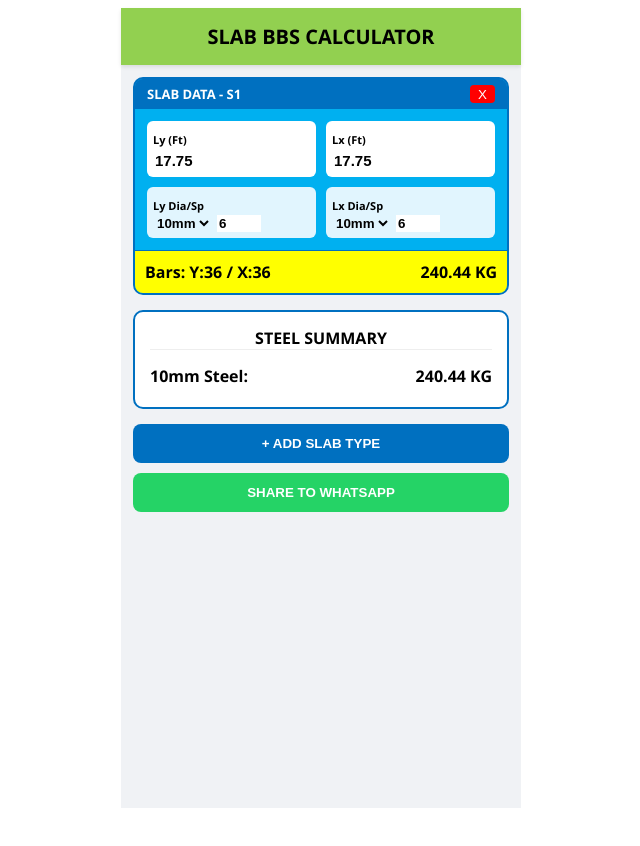
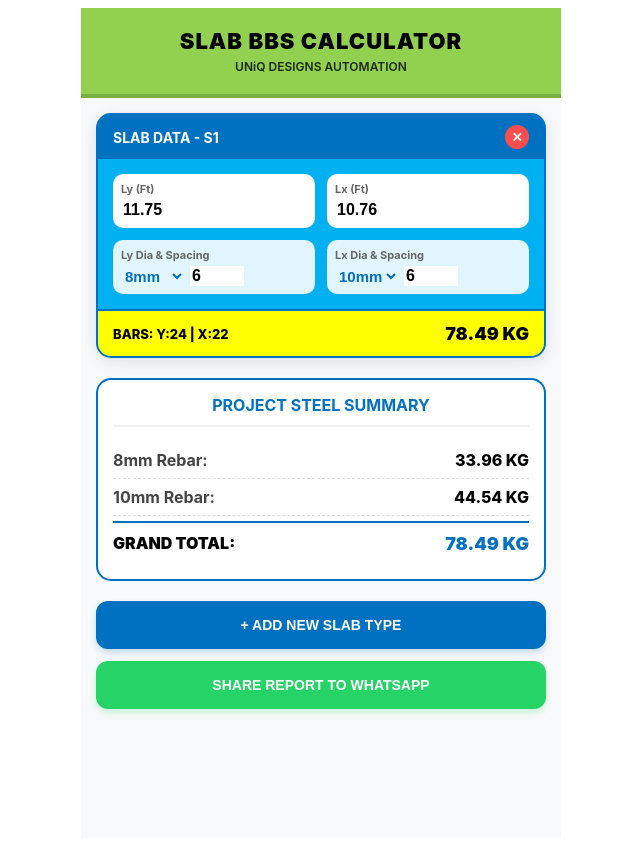
Before and after one commit to Movieeesss/SLAB-BBS, a React (Vite) app: page / in a window 1280 px wide. Shown: the whole page, without its empty margins (319-959 px from the left). Before the commit the page ends 816 px from the top, so only its background shows below. Built offline with nearby package versions, Linux system fonts and the light colour scheme.

Commit message:
Update SlabBBS.tsx

```diff
--- a/src/SlabBBS.tsx
+++ b/src/SlabBBS.tsx
@@ -13,9 +13,11 @@ interface SlabRow {
   spX: string;
 }
 
+const ROD_OPTIONS = [8, 10, 12, 16, 20, 25];
+
 export default function SlabBBSCalculator() {
   const [rows, setRows] = useState<SlabRow[]>([
-    { id: 1, tag: 'S1', lyFt: '17.75', lxFt: '17.75', diaY: '10', spY: '6', diaX: '10', spX: '6' }
+    { id: 1, tag: 'S1', lyFt: '11.75', lxFt: '10.76', diaY: '8', spY: '6', diaX: '10', spX: '6' }
   ]);
 
   const computedData = useMemo(() => {
@@ -27,112 +29,199 @@ export default function SlabBBSCalculator() {
       const dY = parseInt(r.diaY);
       const dX = parseInt(r.diaX);
 
-      // Conversion to Meters
       const lyM = lyFt / 3.281;
       const lxM = lxFt / 3.281;
 
-      // Nos Calculation matching your Excel: =C6/(E6/12/3.281)+1
+      // Nos Calculation matching Excel logic: (Length / Spacing) + 1
       const nosY = spY > 0 ? Math.floor(lyM / (spY / 12 / 3.281)) + 1 : 0;
       const nosX = spX > 0 ? Math.floor(lxM / (spX / 12 / 3.281)) + 1 : 0;
 
-      // Exact Weight Calculation: (Length * Nos * D^2 / 162)
       const weightY = (lyM * nosY * (dY * dY)) / 162;
       const weightX = (lxM * nosX * (dX * dX)) / 162;
       const totalKg = weightY + weightX;
 
-      return { ...r, nosY, nosX, totalKg };
+      return { ...r, nosY, nosX, totalKg, weightY, weightX };
     });
 
-    const summary: Record<number, number> = { 8: 0, 10: 0, 12: 0, 16: 0 };
+    const summary: Record<number, number> = { 8: 0, 10: 0, 12: 0, 16: 0, 20: 0, 25: 0 };
     results.forEach(res => {
-      const dy = parseInt(res.diaY);
-      const dx = parseInt(res.diaX);
-      const lyM = (parseFloat(res.lyFt) || 0) / 3.281;
-      const lxM = (parseFloat(res.lxFt) || 0) / 3.281;
-
-      summary[dy] += (lyM * res.nosY * (dy * dy)) / 162;
-      summary[dx] += (lxM * res.nosX * (dx * dx)) / 162;
+      summary[parseInt(res.diaY)] += res.weightY;
+      summary[parseInt(res.diaX)] += res.weightX;
     });
 
     return { results, summary };
   }, [rows]);
 
-  const shareToWhatsApp = () => {
-    let message = `*UNiQ DESIGNS - SLAB BBS REPORT*%0A%0A`;
-    computedData.results.forEach(r => {
-      message += `*${r.tag}*: ${r.lyFt}'x${r.lxFt}' | Ly:${r.nosY}nos Lx:${r.nosX}nos | *${r.totalKg.toFixed(2)} KG*%0A`;
-    });
-    message += `%0A*TOTAL STEEL:* ${Object.values(computedData.summary).reduce((a, b) => a + b, 0).toFixed(2)} KG`;
-    window.open(`https://wa.me/?text=${message}`, '_blank');
-  };
-
   const updateRow = (id: number, field: keyof SlabRow, val: string) => {
     setRows(rows.map(row => row.id === id ? { ...row, [field]: val } : row));
   };
 
+  const shareToWhatsApp = () => {
+    let message = `*UNiQ DESIGNS - SLAB BBS REPORT*%0A%0A`;
+    computedData.results.forEach(r => {
+      message += `*${r.tag}*: ${r.lyFt}'x${r.lxFt}'%0A- Ly: ${r.diaY}mm @ ${r.spY}" (${r.nosY} nos)%0A- Lx: ${r.diaX}mm @ ${r.spX}" (${r.nosX} nos)%0A- Weight: *${r.totalKg.toFixed(2)} KG*%0A%0A`;
+    });
+    const total = Object.values(computedData.summary).reduce((a, b) => a + b, 0);
+    message += `*TOTAL PROJECT STEEL:* ${total.toFixed(2)} KG`;
+    window.open(`https://wa.me/?text=${message}`, '_blank');
+  };
+
   return (
-    <div style={{ maxWidth: '400px', margin: '0 auto', fontFamily: '"Segoe UI", Roboto, sans-serif', backgroundColor: '#f0f2f5', minHeight: '100vh' }}>
-      <header style={{ backgroundColor: '#92d050', padding: '15px', textAlign: 'center', fontWeight: 'bold', fontSize: '20px', color: '#000', boxShadow: '0 2px 4px rgba(0,0,0,0.1)' }}>
-        SLAB BBS CALCULATOR
+    <div style={{ maxWidth: '480px', margin: '0 auto', fontFamily: '"Inter", system-ui, sans-serif', backgroundColor: '#f8f9fa', minHeight: '100vh', paddingBottom: '30px' }}>
+      {/* Professional Header */}
+      <header style={{ backgroundColor: '#92d050', padding: '20px 10px', textAlign: 'center', borderBottom: '4px solid #76b041' }}>
+        <h1 style={{ margin: 0, fontSize: '22px', fontWeight: '900', color: '#000', letterSpacing: '1px' }}>SLAB BBS CALCULATOR</h1>
+        <p style={{ margin: '5px 0 0', fontSize: '12px', fontWeight: '600', opacity: 0.8 }}>UNiQ DESIGNS AUTOMATION</p>
       </header>
 
-      <div style={{ padding: '12px' }}>
-        {rows.map((row, idx) => (
-          <div key={row.id} style={{ background: '#00b0f0', borderRadius: '10px', overflow: 'hidden', marginBottom: '15px', border: '2px solid #0070c0' }}>
-            <div style={{ background: '#0070c0', color: '#fff', padding: '6px 12px', fontSize: '13px', display: 'flex', justifyContent: 'space-between', fontWeight: 'bold' }}>
-              <span>SLAB DATA - {row.tag}</span>
-              <button onClick={() => setRows(rows.filter(r => r.id !== row.id))} style={{ background: '#ff0000', border: 'none', color: '#fff', borderRadius: '4px', cursor: 'pointer', padding: '0 8px' }}>X</button>
+      <div style={{ padding: '15px' }}>
+        {rows.map((row, idx) => {
+          const res = computedData.results[idx];
+          return (
+            <div key={row.id} style={{ backgroundColor: '#00b0f0', borderRadius: '15px', border: '2px solid #0070c0', marginBottom: '20px', overflow: 'hidden', boxShadow: '0 4px 15px rgba(0,0,0,0.1)' }}>
+              {/* Card Header */}
+              <div style={{ backgroundColor: '#0070c0', color: '#fff', padding: '10px 15px', display: 'flex', justifyContent: 'space-between', alignItems: 'center' }}>
+                <span style={{ fontWeight: 'bold', fontSize: '14px' }}>SLAB DATA - {row.tag}</span>
+                <button onClick={() => setRows(rows.filter(r => r.id !== row.id))} style={{ background: '#ff4d4d', border: 'none', color: '#fff', borderRadius: '50%', width: '24px', height: '24px', cursor: 'pointer', fontWeight: 'bold' }}>✕</button>
               </div>
 
-            <div style={{ padding: '12px', display: 'grid', gridTemplateColumns: '1fr 1fr', gap: '10px' }}>
-              <div style={{ background: '#fff', padding: '6px', borderRadius: '6px' }}>
-                <label style={{ fontSize: '11px', fontWeight: 'bold' }}>Ly (Ft)</label>
-                <input type="text" value={row.lyFt} onChange={e => updateRow(row.id, 'lyFt', e.target.value)} style={{ width: '100%', border: 'none', fontSize: '15px', fontWeight: '900' }} />
+              {/* Input Grid */}
+              <div style={{ padding: '15px', display: 'grid', gridTemplateColumns: '1fr 1fr', gap: '12px' }}>
+                <div style={inputGroupStyle}>
+                  <label style={labelStyle}>Ly (Ft)</label>
+                  <input type="number" value={row.lyFt} onChange={e => updateRow(row.id, 'lyFt', e.target.value)} style={inputStyle} />
                 </div>
-              <div style={{ background: '#fff', padding: '6px', borderRadius: '6px' }}>
-                <label style={{ fontSize: '11px', fontWeight: 'bold' }}>Lx (Ft)</label>
-                <input type="text" value={row.lxFt} onChange={e => updateRow(row.id, 'lxFt', e.target.value)} style={{ width: '100%', border: 'none', fontSize: '15px', fontWeight: '900' }} />
+                <div style={inputGroupStyle}>
+                  <label style={labelStyle}>Lx (Ft)</label>
+                  <input type="number" value={row.lxFt} onChange={e => updateRow(row.id, 'lxFt', e.target.value)} style={inputStyle} />
                 </div>
-              <div style={{ background: '#e1f5fe', padding: '6px', borderRadius: '6px' }}>
-                <label style={{ fontSize: '11px', fontWeight: 'bold' }}>Ly Dia/Sp</label>
-                <div style={{ display: 'flex' }}>
-                  <select value={row.diaY} onChange={e => updateRow(row.id, 'diaY', e.target.value)} style={{ border: 'none', background: 'transparent', fontWeight: 'bold' }}>
-                    <option value="8">8mm</option><option value="10">10mm</option><option value="12">12mm</option>
+
+                {/* Reinforcement Ly */}
+                <div style={{ ...inputGroupStyle, backgroundColor: '#e1f5fe' }}>
+                  <label style={labelStyle}>Ly Dia & Spacing</label>
+                  <div style={{ display: 'flex', gap: '5px' }}>
+                    <select value={row.diaY} onChange={e => updateRow(row.id, 'diaY', e.target.value)} style={selectStyle}>
+                      {ROD_OPTIONS.map(d => <option key={d} value={d}>{d}mm</option>)}
                     </select>
-                  <input value={row.spY} onChange={e => updateRow(row.id, 'spY', e.target.value)} style={{ width: '40px', border: 'none', marginLeft: '5px', fontWeight: 'bold' }} />
+                    <input type="number" value={row.spY} onChange={e => updateRow(row.id, 'spY', e.target.value)} style={{ ...inputStyle, width: '50px' }} />
                   </div>
                 </div>
-              <div style={{ background: '#e1f5fe', padding: '6px', borderRadius: '6px' }}>
-                <label style={{ fontSize: '11px', fontWeight: 'bold' }}>Lx Dia/Sp</label>
-                <div style={{ display: 'flex' }}>
-                  <select value={row.diaX} onChange={e => updateRow(row.id, 'diaX', e.target.value)} style={{ border: 'none', background: 'transparent', fontWeight: 'bold' }}>
-                    <option value="8">8mm</option><option value="10">10mm</option><option value="12">12mm</option>
+
+                {/* Reinforcement Lx */}
+                <div style={{ ...inputGroupStyle, backgroundColor: '#e1f5fe' }}>
+                  <label style={labelStyle}>Lx Dia & Spacing</label>
+                  <div style={{ display: 'flex', gap: '5px' }}>
+                    <select value={row.diaX} onChange={e => updateRow(row.id, 'diaX', e.target.value)} style={selectStyle}>
+                      {ROD_OPTIONS.map(d => <option key={d} value={d}>{d}mm</option>)}
                     </select>
-                  <input value={row.spX} onChange={e => updateRow(row.id, 'spX', e.target.value)} style={{ width: '40px', border: 'none', marginLeft: '5px', fontWeight: 'bold' }} />
+                    <input type="number" value={row.spX} onChange={e => updateRow(row.id, 'spX', e.target.value)} style={{ ...inputStyle, width: '50px' }} />
                   </div>
                 </div>
               </div>
 
-            <div style={{ background: '#ffff00', padding: '10px', display: 'flex', justifyContent: 'space-between', fontWeight: '900', borderTop: '1px solid #0070c0' }}>
-              <span>Bars: Y:{computedData.results[idx].nosY} / X:{computedData.results[idx].nosX}</span>
-              <span>{computedData.results[idx].totalKg.toFixed(2)} KG</span>
+              {/* Sub-Total Bar */}
+              <div style={{ backgroundColor: '#ffff00', padding: '12px 15px', display: 'flex', justifyContent: 'space-between', alignItems: 'center', borderTop: '2px solid #0070c0' }}>
+                <div style={{ fontSize: '13px', fontWeight: '800' }}>
+                  BARS: Y:{res.nosY} | X:{res.nosX}
+                </div>
+                <div style={{ fontSize: '18px', fontWeight: '900', color: '#000' }}>
+                  {res.totalKg.toFixed(2)} KG
                 </div>
               </div>
-        ))}
+            </div>
+          );
+        })}
 
-        <div style={{ background: '#fff', border: '2px solid #0070c0', borderRadius: '10px', padding: '15px', marginBottom: '15px' }}>
-          <h3 style={{ margin: '0 0 10px 0', textAlign: 'center', fontSize: '16px', borderBottom: '1px solid #eee' }}>STEEL SUMMARY</h3>
+        {/* Steel Summary Section */}
+        <div style={{ backgroundColor: '#fff', borderRadius: '15px', border: '2px solid #0070c0', padding: '15px', marginBottom: '20px' }}>
+          <h2 style={{ margin: '0 0 15px 0', fontSize: '16px', textAlign: 'center', color: '#0070c0', borderBottom: '2px solid #f0f0f0', paddingBottom: '10px' }}>PROJECT STEEL SUMMARY</h2>
           {Object.entries(computedData.summary).map(([dia, kg]) => kg > 0 && (
-            <div key={dia} style={{ display: 'flex', justifyContent: 'space-between', padding: '5px 0' }}>
-              <span style={{ fontWeight: 'bold' }}>{dia}mm Steel:</span>
-              <span style={{ fontWeight: 'bold' }}>{kg.toFixed(2)} KG</span>
+            <div key={dia} style={{ display: 'flex', justifyContent: 'space-between', padding: '8px 0', borderBottom: '1px dashed #ddd' }}>
+              <span style={{ fontWeight: '700', color: '#444' }}>{dia}mm Rebar:</span>
+              <span style={{ fontWeight: '800', color: '#000' }}>{kg.toFixed(2)} KG</span>
             </div>
           ))}
+          <div style={{ display: 'flex', justifyContent: 'space-between', padding: '10px 0', marginTop: '5px', borderTop: '2px solid #0070c0' }}>
+            <span style={{ fontWeight: '900' }}>GRAND TOTAL:</span>
+            <span style={{ fontWeight: '900', color: '#0070c0', fontSize: '18px' }}>
+              {Object.values(computedData.summary).reduce((a, b) => a + b, 0).toFixed(2)} KG
+            </span>
+          </div>
         </div>
 
-        <button onClick={() => setRows([...rows, { id: Date.now(), tag: `S${rows.length + 1}`, lyFt: '10', lxFt: '10', diaY: '8', spY: '6', diaX: '8', spX: '6' }])} style={{ width: '100%', padding: '12px', background: '#0070c0', color: '#fff', border: 'none', borderRadius: '8px', fontWeight: 'bold', marginBottom: '10px' }}>+ ADD SLAB TYPE</button>
-        <button onClick={shareToWhatsApp} style={{ width: '100%', padding: '12px', background: '#25D366', color: '#fff', border: 'none', borderRadius: '8px', fontWeight: 'bold', marginBottom: '10px' }}>SHARE TO WHATSAPP</button>
+        {/* Action Buttons */}
+        <button
+          onClick={() => setRows([...rows, { id: Date.now(), tag: `S${rows.length + 1}`, lyFt: '10', lxFt: '10', diaY: '8', spY: '6', diaX: '8', spX: '6' }])}
+          style={primaryBtnStyle}
+        >
+          + ADD NEW SLAB TYPE
+        </button>
+
+        <button onClick={shareToWhatsApp} style={whatsappBtnStyle}>
+          SHARE REPORT TO WHATSAPP
+        </button>
       </div>
     </div>
   );
 }
+
+// Styling Objects for cleaner code
+const inputGroupStyle: React.CSSProperties = {
+  backgroundColor: '#fff',
+  padding: '8px',
+  borderRadius: '10px',
+  display: 'flex',
+  flexDirection: 'column'
+};
+
+const labelStyle: React.CSSProperties = {
+  fontSize: '11px',
+  fontWeight: 'bold',
+  color: '#666',
+  marginBottom: '4px'
+};
+
+const inputStyle: React.CSSProperties = {
+  border: 'none',
+  fontSize: '16px',
+  fontWeight: '900',
+  outline: 'none',
+  color: '#000',
+  width: '100%'
+};
+
+const selectStyle: React.CSSProperties = {
+  border: 'none',
+  background: 'transparent',
+  fontSize: '15px',
+  fontWeight: '900',
+  color: '#0070c0',
+  cursor: 'pointer'
+};
+
+const primaryBtnStyle: React.CSSProperties = {
+  width: '100%',
+  padding: '16px',
+  backgroundColor: '#0070c0',
+  color: '#fff',
+  border: 'none',
+  borderRadius: '12px',
+  fontWeight: 'bold',
+  fontSize: '14px',
+  marginBottom: '12px',
+  cursor: 'pointer',
+  boxShadow: '0 4px 6px rgba(0,112,192,0.2)'
+};
+
+const whatsappBtnStyle: React.CSSProperties = {
+  width: '100%',
+  padding: '16px',
+  backgroundColor: '#25D366',
+  color: '#fff',
+  border: 'none',
+  borderRadius: '12px',
+  fontWeight: 'bold',
+  fontSize: '14px',
+  cursor: 'pointer',
+  boxShadow: '0 4px 6px rgba(37,211,102,0.2)'
+};
```
Lines whose indentation alone changed are shown as unchanged.
